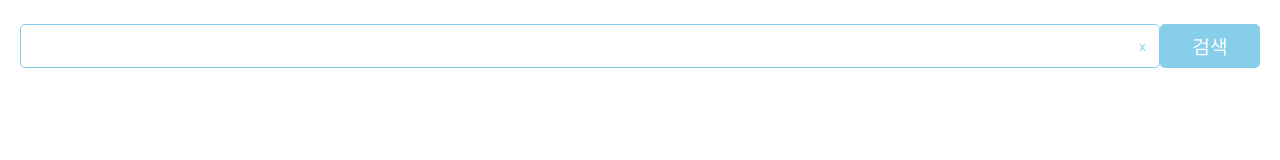
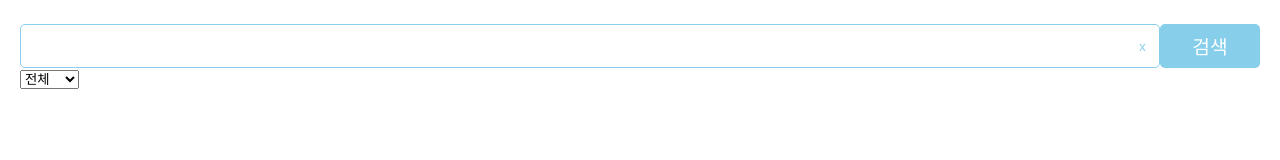
Before and after one commit to beta1360/search-movie-next, a Next.js app: page / in a window 1280 px wide. Shown: the part 250-410 px from the top of the page. Built offline with nearby package versions, Linux system fonts and the light colour scheme.

Commit message:
feat: Set event

```diff
--- a/components/atoms/Select.tsx
+++ b/components/atoms/Select.tsx
@@ -1,24 +1,30 @@
 import { OptionsType } from '@/types/data'
+import React, { useCallback } from 'react'
 
 type SelectProps = {
   label: string,
   options: Array<OptionsType>,
-  defaultValue: number | string
+  defaultValue?: number | string,
+  onChange: (value: string) => void
 }
 
 const BaseSelect: React.FC<SelectProps> = ({
   label,
   options = [],
-  defaultValue = 0
+  defaultValue = (0 || options[0].id),
+  onChange
 }) => {
+  const handleChange = useCallback((e: React.ChangeEvent<HTMLSelectElement>) => {
+    onChange(e.target.value)
+  }, [onChange])
+
   return (
-    <select>
+    <select onChange={handleChange}>
       {
         options.map(option => (
           <option
             key={`${label}-${option.id}`}
             value={option.id}
-            selected={defaultValue === option.id}
           >
             { option.label }
           </option>
--- a/pages/index.tsx
+++ b/pages/index.tsx
@@ -1,9 +1,11 @@
 import type { NextPage } from 'next'
 import { useState, useCallback } from 'react'
 import { useRouter } from 'next/router'
-import Search from '@/components/shared/Search'
 import { css } from '@emotion/react'
 import { useAlertMessage } from '@/hooks/alert-message'
+import Search from '@/components/shared/Search'
+import Select from '@/components/atoms/Select'
+import country from '@/data/country.json'
 
 const mainPageStyle = css`
   margin-top: 150px;
@@ -30,6 +32,10 @@ const Home: NextPage = () => {
     router.push({ pathname: '/search', query: { keyword } })
   }, [keyword, router, openAlertMessage])
 
+  const onChangeSelect = useCallback((value: string) => {
+    console.log(value)
+  }, [])
+
   return (
     <div
       className="main-page__wrapper"
@@ -39,6 +45,11 @@ const Home: NextPage = () => {
         onChange={onChangeKeyword}
         handleSubmit={searchMovies}
       />
+      <Select
+        options={country}
+        label={'국가'}
+        onChange={onChangeSelect}
+      />
     </div>
   )
 }
```
